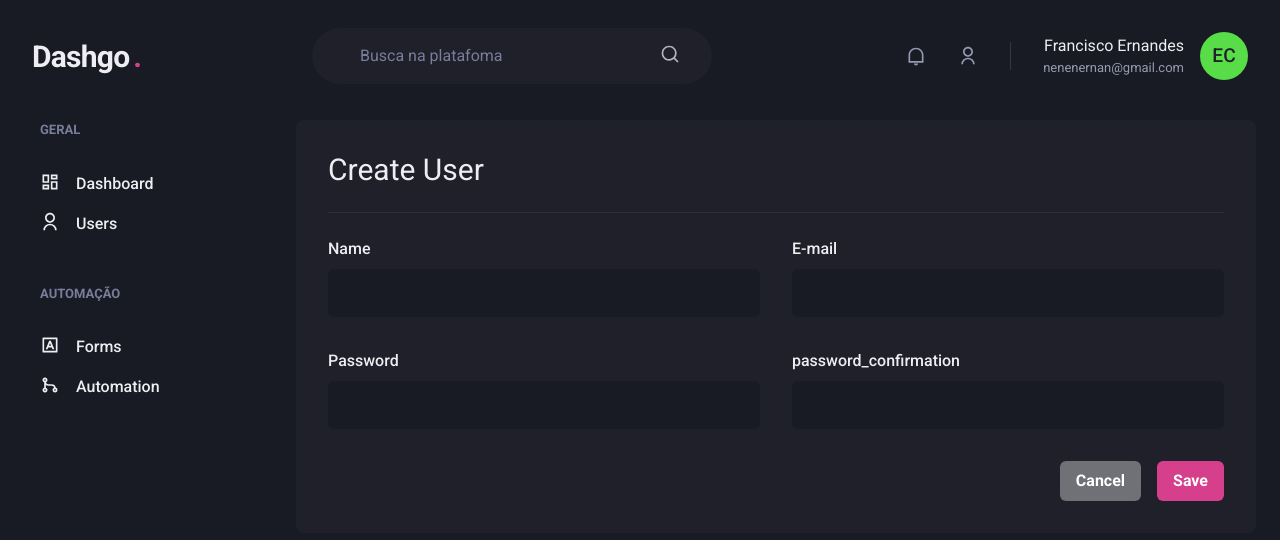
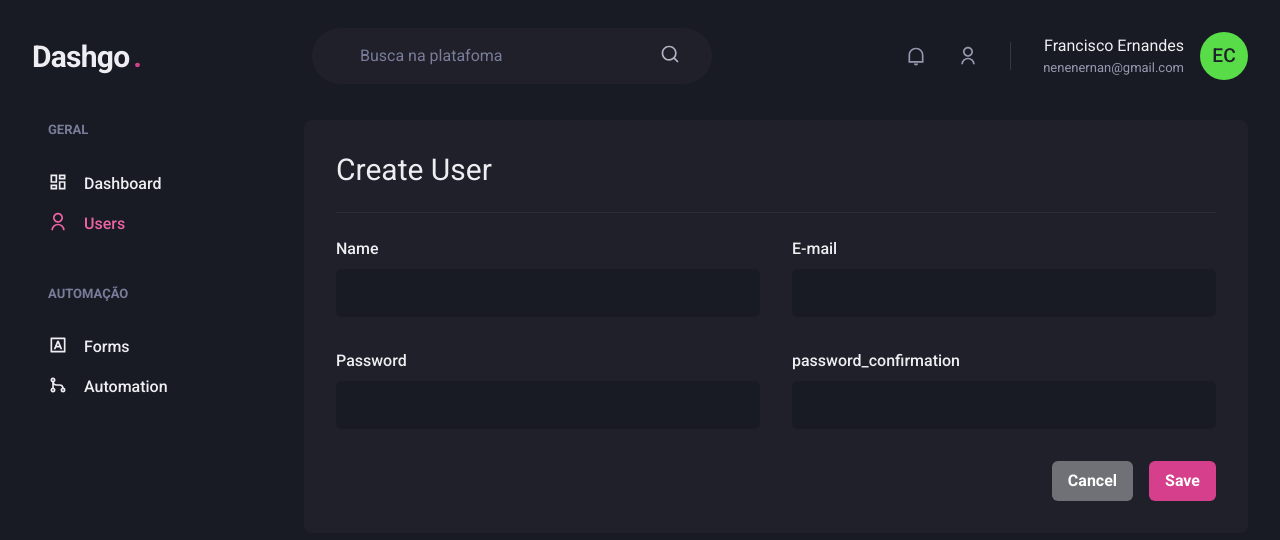
Before and after one commit to ernandesnenen/m4_ignite_react_n, a Next.js app: page /users/create in a window 1280 px wide. Shown: the top 540 px of the page. Built offline with nearby package versions, Linux system fonts and the light colour scheme.

Commit message:
ActiveLink Done

```diff
--- /dev/null
+++ b/src/components/ActiveLink.tsx
@@ -0,0 +1,37 @@
+import Link, { LinkProps } from "next/link";
+import { useRouter } from "next/router";
+import { cloneElement, ReactElement } from "react";
+
+// quando o component puder receber
+//  numero texto ou outros tipos dentro,
+//  ele terá o typo reactnode,
+//  mas se ele só puder receber um outro elemento do react
+//  ele será do tipo reactElement como no caso a baixo
+
+interface ActiveLinkProsps extends LinkProps{
+children: ReactElement,
+shouldMatchExactHref: boolean
+
+}
+
+export function ActiveLink({children, shouldMatchExactHref = false, ...rest}: ActiveLinkProsps){
+    const {asPath} = useRouter()
+
+    let isActive = false
+
+    if(shouldMatchExactHref && (asPath === rest.href || asPath === rest.as)){
+        isActive= true
+    }
+    if(!shouldMatchExactHref && (asPath.startsWith(String(rest.href)) || (asPath.startsWith(String(rest.as)))
+    )){
+        isActive= true
+    }
+    return(
+        <Link {...rest}>
+            {cloneElement(children,{
+                color: isActive ? 'pink.400': 'gray.50'
+            })}
+        </Link>
+    )
+
+}
--- a/src/components/Sidebar/NavLink.tsx
+++ b/src/components/Sidebar/NavLink.tsx
@@ -1,23 +1,29 @@
-import { Icon, Link, LinkProps as CharkraLInk, Text} from "@chakra-ui/react";
+import { Icon, Link as CharkraLink, LinkProps as CharkraLInk, Text} from "@chakra-ui/react";
+
+import Link from "next/link";
 
 import {ElementType} from "react";
+import { ActiveLink } from "../ActiveLink";
 
 interface NavLinkProps extends CharkraLInk {
     icon: ElementType;
     children: string;
+    href: string;
 
 }
 
 
 
-export function NavLink ({icon, children, ...rest}: NavLinkProps):JSX.Element{
+export function NavLink ({icon, children, href, ...rest}: NavLinkProps):JSX.Element{
     return(
-            <Link display='flex' align='center' {...rest}>
+         <ActiveLink href={href} passHref>
+            <CharkraLink display='flex' align='center' {...rest}>
                 <Icon
                 as={icon}
                 fontSize='20'
                 />
                 <Text fontWeight='medium' ml='4'>{children}</Text>
-            </Link>
+            </CharkraLink>
+        </ActiveLink>
     )
 }
--- a/src/components/Sidebar/SideBarNav.jsx
+++ b/src/components/Sidebar/SideBarNav.jsx
@@ -8,12 +8,12 @@
     return(
         <Stack spacing='12' align='flex-start'>
                <NavSection title='GERAL'>
-                    <NavLink icon={RiDashboardLine}>Dashboard</NavLink>
-                    <NavLink icon={RiUserLine}>Users</NavLink>
+                    <NavLink icon={RiDashboardLine} href='/dashboard'>Dashboard</NavLink>
+                    <NavLink icon={RiUserLine} href='/users'>Users</NavLink>
                </NavSection>
                <NavSection title=' AUTOMAÇÃO'>
-                    <NavLink icon={RiInputMethodLine}>Forms</NavLink>
-                    <NavLink icon={RiGitMergeLine}>Automation</NavLink>
+                    <NavLink icon={RiInputMethodLine} href='/forms'>Forms</NavLink>
+                    <NavLink icon={RiGitMergeLine} href='/atomacao' >Automation</NavLink>
                </NavSection>
             </Stack>
     )
--- a/src/pages/users/create.tsx
+++ b/src/pages/users/create.tsx
@@ -2,26 +2,27 @@
 import { Header } from "../../components/Header";
 import { SideBar } from "../../components/Sidebar";
 import { Input } from "../../components/Form/Input";
+import Link from "next/link";
 
 
 export default function CreateUser():JSX.Element {
     return(
         <Box>
             <Header />
-            <Flex w='100%' my='6' maxWidth={1280} mx='auto' px='6'>
+            <Flex w='100%' my='6' maxWidth={1280} mx='auto' px='8'>
                 <SideBar />
-                <Box flex='1' borderRadius={8} bg='gray.800' p='8'>
+                <Box flex='1' borderRadius={8} bg='gray.800' p={['6','8']}>
 
                 <Heading size='lg' fontWeight='normal'>Create User</Heading>
                 <Divider  my='6' borderColor='gray.700'/>
 
-                <VStack spacing='8'>
+                <VStack spacing={['6','8']}>
                     <SimpleGrid spacing='8' minChildWidth='240px' w='100%'>
                         <Input name='name' label="Name"/>
                         <Input name='email' type='email' label="E-mail"/>
                     </SimpleGrid>
 
-                    <SimpleGrid spacing='8' minChildWidth='240px' w='100%'>
+                    <SimpleGrid spacing={['6','8']} minChildWidth='240px' w='100%'>
                         <Input name='password' type='password'label="Password"/>
                         <Input name='password_confirmation' type='password' label="password_confirmation"/>
                     </SimpleGrid>
@@ -29,7 +30,9 @@
 
                     <Flex mt='8' justify='flex-end'>
                         <HStack spacing='4'>
-                            <Button colorScheme='whiteAlpha'>Cancel</Button>
+                            <Link href='/dashboard'passHref>
+                            <Button as='a' colorScheme='whiteAlpha'>Cancel</Button>
+                            </Link>
                             <Button colorScheme='pink'>Save</Button>
                         </HStack>
                     </Flex>
--- a/src/pages/users/index.tsx
+++ b/src/pages/users/index.tsx
@@ -1,8 +1,10 @@
 import {Box, Button, Checkbox, Flex, Heading, Icon, Table, Td, Th, Thead, Tr, Text, useBreakpointValue} from '@chakra-ui/react'
+import Link from 'next/link'
 import { RiAddLine, RiPencilLine } from 'react-icons/ri'
 import {Header} from '../../components/Header'
 import { Pagination } from '../../components/Pagination'
 import {SideBar} from '../../components/Sidebar'
+
 
 export default function UserList(): JSX.Element {
     const isWideVersion = useBreakpointValue({
@@ -17,9 +19,11 @@
              <Box flex='1' borderRadius={8} bg='gray.800' p='8'>
                  <Flex mb='8' justify='space-between' align='center'>
                      <Heading fontSize='lg' fontWeight='normal'>Users</Heading>
+                     <Link href='/users/create' passHref>
                      <Button as='a' size='sm' fontSize='sm' colorScheme='pink' leftIcon={<Icon as={RiAddLine} />}>
                          create new user
                      </Button>
+                     </Link>
 
                  </Flex>
                  <Table colorScheme='whiteAlpha'>
```
